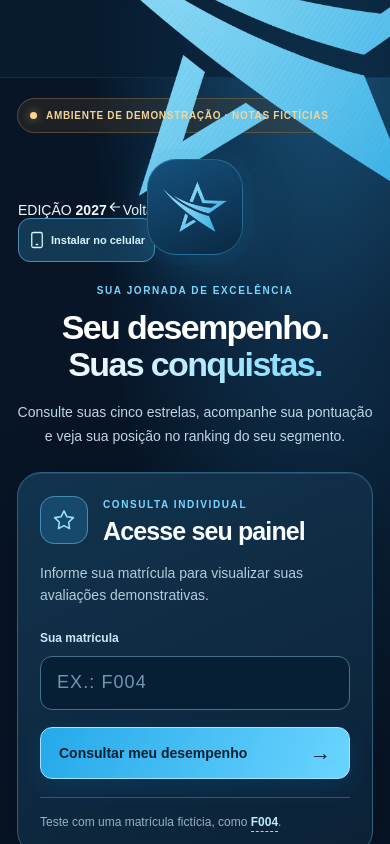
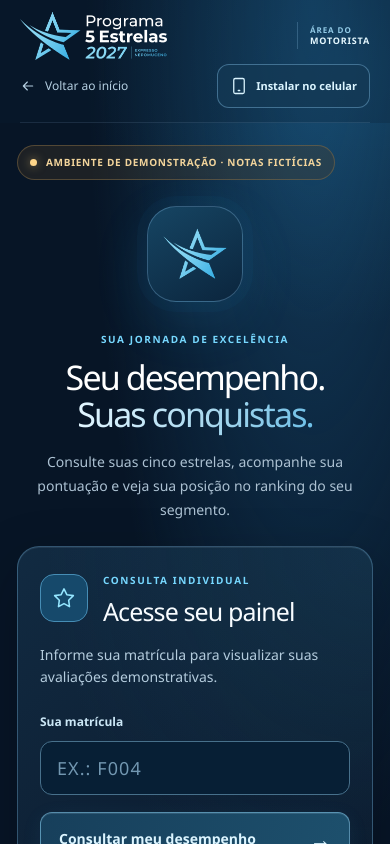
Before and after one commit to ccidesenvolvimento-ui/excelencia-5-estrelas-2027, a Next.js app: page /motorista in a window 390 px wide. Shown: the top 844 px of the page. Built offline with nearby package versions, Linux system fonts and the light colour scheme.

Commit message:
style(motorista): harmonizar componentes e responsividade (#16)

```diff
--- a/src/app/motorista/portal.module.css
+++ b/src/app/motorista/portal.module.css
@@ -99,3 +99,89 @@
 @media(max-width:720px){.cabecalho{height:78px;padding:11px 18px}.marca>img{width:134px;height:50px;max-width:39vw}.marca{gap:9px}.marcaSelo{font-size:8px}.marcaSelo strong{font-size:9px}.botaoInstalar{font-size:11px;padding:9px;gap:5px}.container{padding:20px 17px}.boasVindas{margin:15px auto 24px}.boasVindas p{font-size:14px}.painelEntrada{padding:22px}.perfilTopo{padding:21px;align-items:flex-start;flex-direction:column}.avatar{height:60px;width:60px;flex-basis:60px;font-size:20px}.identidade{gap:13px}.trocar{align-self:flex-end}.resumo{grid-template-columns:1fr 1fr;gap:10px}.cartaoScore,.cartaoPosicao{padding:17px;min-height:142px}.pontuacao,.colocacao{font-size:37px}.gradeEstrelas{grid-template-columns:repeat(2,minmax(0,1fr));gap:10px}.estrelaCard{padding:15px}.mesesGrade{grid-template-columns:repeat(3,minmax(0,1fr))}.filtros{margin-top:24px}}
 @media(max-width:420px){.marcaSeparador,.marcaSelo{display:none}.marca>img{max-width:45vw}.botaoInstalar span{max-width:110px}.perfilTopo{padding:18px}.perfilNome h1{font-size:25px}.perfilNome>p{font-size:12px}.identidadeChips span{font-size:10px}.filtrosControles{width:100%}.filtrosControles label{flex:1;min-width:0}.filtros select{width:100%;min-width:0}.cartaoCabecalho{font-size:9px}.pontuacao,.colocacao{font-size:34px}.estrelaCard h3{font-size:13px}.valorEstrela{font-size:23px}.mesesGrade{grid-template-columns:repeat(3,minmax(0,1fr))}}
 @media(prefers-reduced-motion:reduce){.portal *{scroll-behavior:auto!important;transition:none!important}}
+
+/* Issue #16: identidade institucional unificada; sem alterações de lógica do portal. */
+.portal{
+  font-family:"Avenir Next","Segoe UI",Arial,sans-serif;
+  -webkit-font-smoothing:antialiased;
+}
+.cabecalho{
+  height:auto;
+  min-height:116px;
+  padding:0 clamp(24px,5.55vw,80px);
+  background:#081d3240;
+  border-bottom:0;
+}
+.cabecalhoInterno{
+  display:flex;
+  justify-content:space-between;
+  align-items:center;
+  gap:28px;
+  max-width:1440px;
+  width:100%;
+  min-height:116px;
+  margin:0 auto;
+  border-bottom:1px solid #b6dbff1c;
+}
+.marca{gap:18px}
+.marcaLink{display:block;flex-shrink:0;border-radius:4px}
+.marcaLink img{display:block;width:215px;height:auto;max-width:none;object-fit:contain}
+.marcaSeparador{height:27px;background:#92c5eb40}
+.marcaSelo{color:#94cce8;font-size:10px;font-weight:600;letter-spacing:.12em}
+.marcaSelo strong{font-size:11px;font-weight:600}
+.cabecalhoAcoes{display:flex;align-items:center;justify-content:flex-end;gap:28px;min-width:0}
+.edicao{display:flex;align-items:center;gap:12px;padding-left:24px;border-left:1px solid #92c5eb40;color:#aac2d4;white-space:nowrap;font-size:10px;letter-spacing:.09em}
+.edicao strong{color:#e6f2fa;font-size:22px;font-weight:500;letter-spacing:-.03em}
+.voltarInicio{display:inline-flex;align-items:center;gap:9px;color:#b5cfe1;font-size:13px;white-space:nowrap;text-decoration:none;min-height:44px;transition:color .2s ease}
+.voltarInicio:hover{color:#fff;text-decoration:underline;text-underline-offset:5px}
+.botaoInstalar{min-height:44px;border-color:#70a9cf80;background:#143955b8;font-weight:600}
+.marcaLink:focus-visible,.voltarInicio:focus-visible{outline:2px solid #b1e9ff;outline-offset:5px}
+.container{width:min(1200px,100%);padding-top:30px}
+.sobretitulo,.miniRotulo{font-weight:650}
+.boasVindas h1{font-weight:550;letter-spacing:-.055em}
+.boasVindas h1 span{background:linear-gradient(105deg,#e0f5ff 5%,#a5d6ed 60%,#6cbee6);background-clip:text;-webkit-background-clip:text;color:transparent}
+.boasVindas p{color:#acc1d2}
+.brilhoEstrela{border-color:#70a9cf66;background:linear-gradient(150deg,#164563,#0b253d);box-shadow:0 0 0 10px #1a88b80c,0 18px 55px #30b5ff20}
+.painelEntrada,.perfilTopo{border-color:#78b8df59;background:radial-gradient(ellipse at 100% 0,#20577840,transparent 65%),linear-gradient(140deg,#122c43f5,#0b192bf5);box-shadow:inset 0 1px #d5f0ff16,0 20px 55px #01061140}
+.painelEntrada{border-radius:22px}
+.painelEntrada h2,.filtros h2,.tituloSecao h2,.entenda h2{font-weight:550}
+.botaoPrincipal{background:linear-gradient(110deg,#173f5b,#1d506d);border-color:#99ddff7a;color:#dcf5ff;box-shadow:inset 0 1px #ccefff20,0 5px 20px #439fc317;font-weight:650;transition:background .2s ease,border-color .2s ease}
+.botaoPrincipal:hover{background:linear-gradient(110deg,#205272,#286d8f);border-color:#b7ebff}
+.cartaoScore,.cartaoPosicao,.estrelaCard,.evolucao,.entenda{border-color:#70a9cf45;background:linear-gradient(145deg,#15344cbf,#0b192bee)}
+.cartaoScore{border-color:#70a9cf70;background:linear-gradient(135deg,#163f5bd9,#0b2139f2)}
+.rodape{margin-top:46px;border-top:1px solid #bad9f51c;padding:23px 0 16px}
+.rodapeInstitucional{display:flex;justify-content:space-between;align-items:center;gap:20px;color:#94aebe;font-weight:400;font-size:11px}
+.rodape>div.rodapeInstitucional{color:#94aebe;font-weight:400}
+.rodapeSeparador{color:#6d8aa1;padding:0 10px}
+.rodapeUtilidades{display:flex;justify-content:space-between;align-items:center;gap:20px;margin-top:16px}
+.rodape>div.rodapeUtilidades{color:#98b9cb;font-weight:400}
+.rodapeUtilidades p{margin:0;max-width:710px}
+@media(max-width:1000px){
+  .cabecalhoAcoes{gap:18px}
+  .edicao{display:none}
+  .marcaLink img{width:190px}
+}
+@media(max-width:720px){
+  .cabecalho{height:auto;min-height:0;padding:0 20px}
+  .cabecalhoInterno{min-height:0;flex-wrap:wrap;row-gap:4px;padding:12px 0 14px}
+  .marca{width:100%;justify-content:space-between;gap:12px}
+  .marcaLink img{width:170px;max-width:none;height:auto}
+  .marcaSeparador{margin-left:auto}
+  .marcaSelo{font-size:9px}
+  .cabecalhoAcoes{width:100%;justify-content:space-between;gap:12px}
+  .voltarInicio{font-size:12px}
+  .botaoInstalar{font-size:11px;padding:8px 12px;gap:8px}
+  .container{padding-top:22px}
+  .rodapeInstitucional{flex-direction:column;align-items:flex-start;gap:5px}
+  .rodapeUtilidades{align-items:flex-start;flex-direction:column;gap:12px}
+}
+@media(max-width:420px){
+  .marcaSeparador,.marcaSelo{display:inline-block}
+  .marcaLink img{width:147px;max-width:none}
+  .marcaSelo{font-size:8px}
+  .marcaSelo strong{font-size:9px}
+  .botaoInstalar span{max-width:none}
+}
+@media(prefers-reduced-motion:reduce){
+  .voltarInicio,.botaoPrincipal{transition:none}
+}
```
